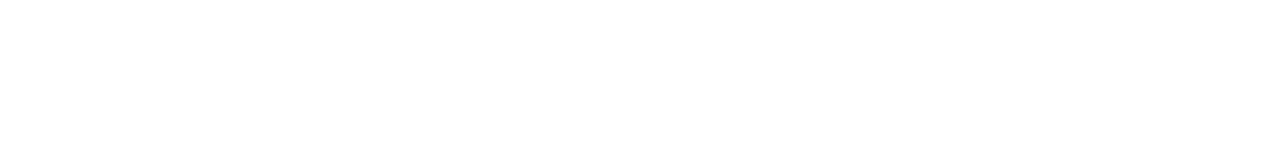
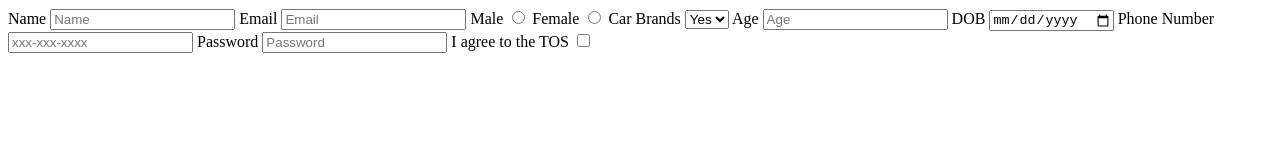
Before and after one commit to acciojob/signup-form-car-SailiMj, a website: page main.html in a window 1280 px wide. Drawn offline with Linux system fonts and the light colour scheme.

Commit message:
created a submission

```diff
--- a/main.html
+++ b/main.html
@@ -8,6 +8,39 @@
 
 <body>
 	<!-- the entire body must be written by student -->
+	<form method="post">
+		<label for="name">Name</label>
+		<input type="text" id="name" placeholder="Name" required>
+
+		<label for="email">Email</label>
+		<input type="Email" id="email" placeholder="Email" required>
+
+		<label for="gender_m">Male</label>
+		<input type="Radio" name="gender" id="gender_m" required>
+		<label for="gender_f">Female</label>
+		<input type="Radio" name="gender" id="gender_f" required>
+
+		<label for="cars">Car Brands</label>
+		<select name="Car brands" id="cars" placeholder="--Please choose an option--" required>
+			<option value="Yes">Yes</option>
+			<option value="No">No</option>
+		</select>
+
+		<label for="age">Age</label>
+		<input type="Number" id="age" placeholder="Age" required>
+
+		<label for="dob">DOB</label>
+		<input type="Date" id="dob" required>
+
+		<label for="tel">Phone Number</label>
+		<input type="Tel" id="tel" placeholder="xxx-xxx-xxxx">
+
+		<label for="">Password</label>
+		<input type="Password" id="password" placeholder="Password" required>
+
+		<label for="tos">I agree to the TOS</label>
+		<input type="checkbox" id="tos" required>
+	</form>
     <script type="text/javascript" src="./script.js">
 </script>
 
```
